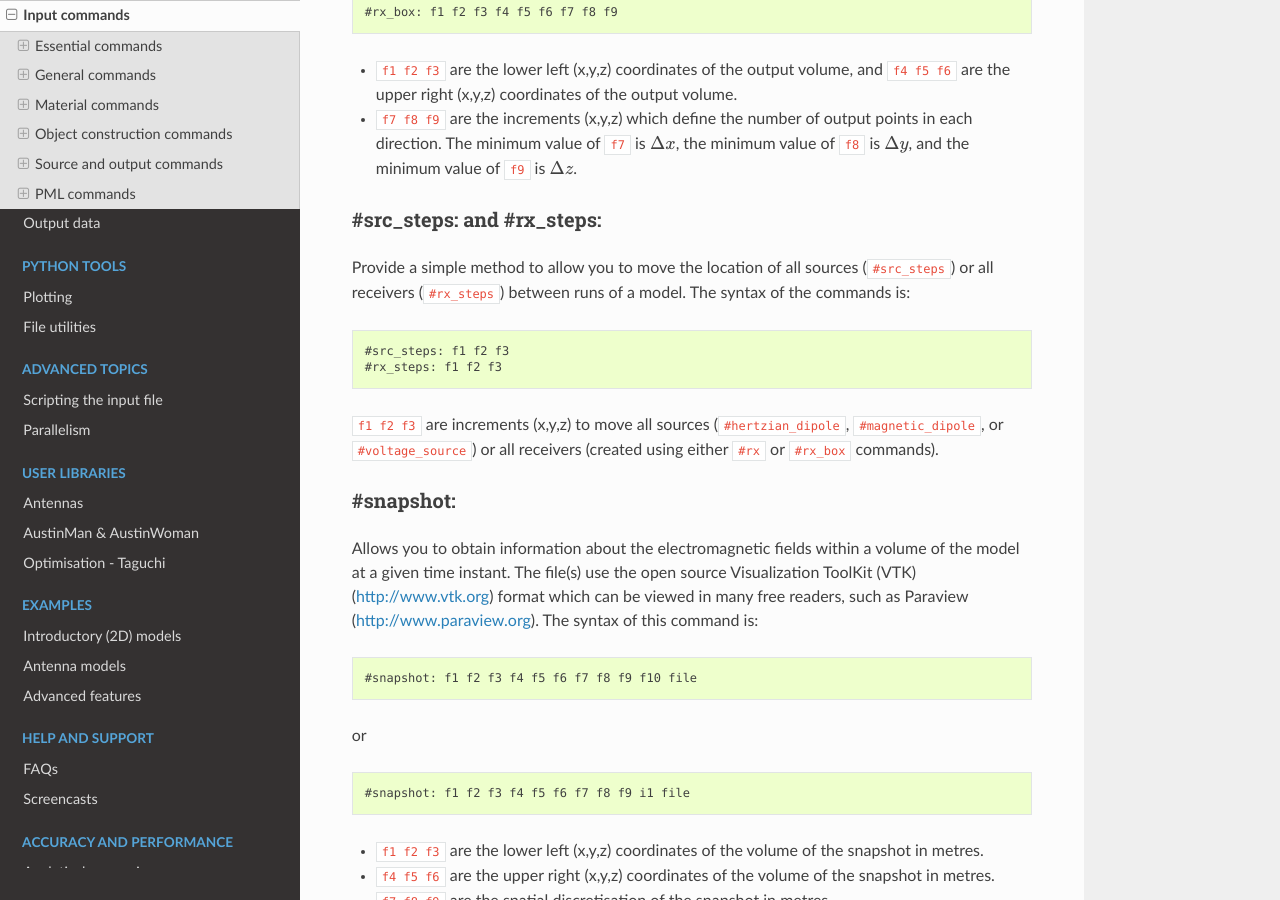
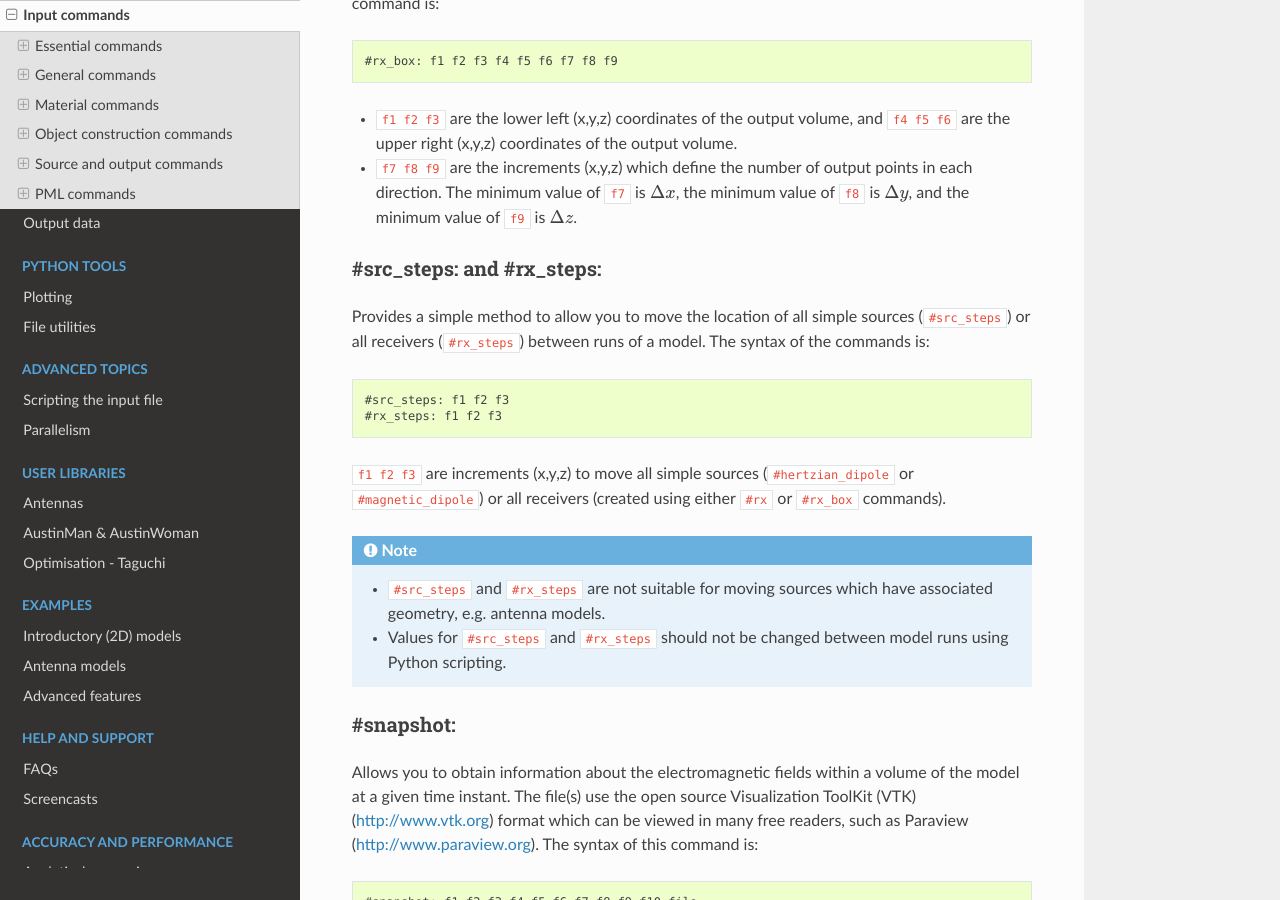
Before and after one commit to gprMax/gprMax, a Sphinx documentation site: the page built from docs/source/input.rst, in a window 1280 px wide and 900 px high, scrolled down 23479 px. Built offline with Sphinx 7.4.7 and the Read the Docs theme 2.0.0, drawn with Linux system fonts in a browser that asks for light colours; some of the changed text lies outside the part shown.

Commit message:
Added info on data array for geometry objects file. Clarified usage of src_steps and rx_steps commands.

```diff
--- a/docs/source/input.rst
+++ b/docs/source/input.rst
@@ -608,6 +608,7 @@
 
 .. note::
 
+    * The integer numbers in the HDF5 file must be stored as a NumPy array at the root named ``data`` with type ``np.uint16``.
     * The integer numbers in the HDF5 file correspond to the order of material commands in the materials text file, i.e. if ``#sand: 3 0 1 0`` is the first material in the materials file, it will be associated with any integers that are zero in the HDF5 file.
     * The spatial resolution of the geometry objects must match the spatial resolution defined in the model.
     * The spatial resolution of must be specified as a root attribute of the HDF5 file with the name ``dx, dy, dz`` equal to a tuple of floats, e.g. (0.002, 0.002, 0.002)
@@ -785,14 +786,19 @@
 #src_steps: and #rx_steps:
 --------------------------
 
-Provide a simple method to allow you to move the location of all sources (``#src_steps``) or all receivers (``#rx_steps``) between runs of a model. The syntax of the commands is:
+Provides a simple method to allow you to move the location of all simple sources (``#src_steps``) or all receivers (``#rx_steps``) between runs of a model. The syntax of the commands is:
 
 .. code-block:: none
 
     #src_steps: f1 f2 f3
     #rx_steps: f1 f2 f3
 
-``f1 f2 f3`` are increments (x,y,z) to move all sources (``#hertzian_dipole``, ``#magnetic_dipole``, or ``#voltage_source``) or all receivers (created using either ``#rx`` or ``#rx_box`` commands).
+``f1 f2 f3`` are increments (x,y,z) to move all simple sources (``#hertzian_dipole`` or ``#magnetic_dipole``) or all receivers (created using either ``#rx`` or ``#rx_box`` commands).
+
+.. note::
+
+    * ``#src_steps`` and ``#rx_steps`` are not suitable for moving sources which have associated geometry, e.g. antenna models.
+    * Values for ``#src_steps`` and ``#rx_steps`` should not be changed between model runs using Python scripting.
 
 #snapshot:
 ----------
```
